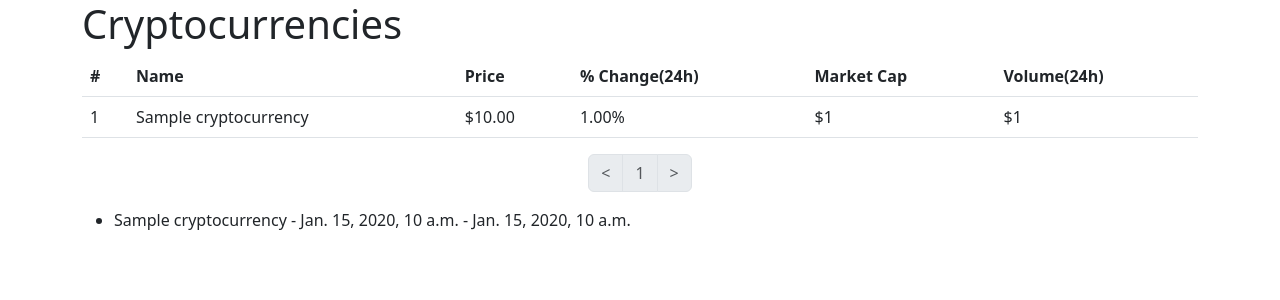
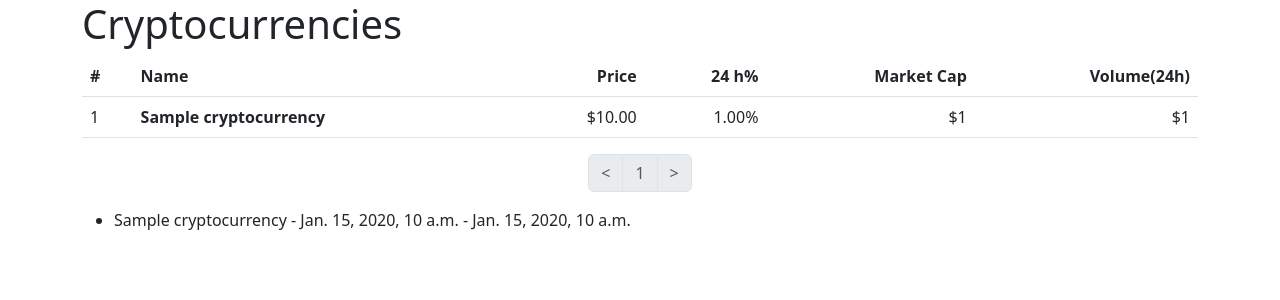
Before and after one commit to Ngel0/learning_API, a Django app: page / in a window 1280 px wide. Shown: the top 300 px of the page. Run offline with Django 4.2, Linux system fonts and the light colour scheme; tables that the repository leaves empty hold one stand-in row (values such as "Sample post").

Commit message:
changed text alignment inside the table

```diff
--- a/cryptodata/templates/cryptodata/cryptocurrency_list.html
+++ b/cryptodata/templates/cryptodata/cryptocurrency_list.html
@@ -1,5 +1,12 @@
 {% extends "base.html" %}
 {% block title %}Crypto Coins Prices{% endblock %}
+{% block head %}
+<style>
+.align-right {
+  text-align: right;
+}
+</style>
+{% endblock %}
 {% block content %}
 <h1>Cryptocurrencies</h1>
 {% if cryptocurrencies %}
@@ -8,10 +15,10 @@
             <tr>
                 <th scope="col">#</th>
                 <th scope="col">Name</th>
-                <th scope="col">Price</th>
-                <th scope="col">% Change(24h)</th>
-                <th scope="col">Market Cap</th>
-                <th scope="col">Volume(24h)</th>
+                <th scope="col" class="align-right">Price</th>
+                <th scope="col" class="align-right">24 h%</th>
+                <th scope="col" class="align-right">Market Cap</th>
+                <th scope="col" class="align-right">Volume(24h)</th>
             </tr>
         </thead>
         <tbody>
@@ -19,11 +26,11 @@
             {% for coin in cryptocurrencies %}
                 <tr>
                     <td>{{ forloop.counter }}</td>
-                    <td>{{ coin.name }}</td>
-                    <td>${{ coin.price|decimal_digits_format|add_commas }}</td>
-                    <td>{{ coin.percent_change|floatformat:2 }}%</td>
-                    <td>${{ coin.market_cap|floatformat:"0g" }}</td>
-                    <td>${{ coin.volume|floatformat:"0g" }}</td>
+                    <th scope="row">{{ coin.name }}</th>
+                    <td class="align-right">${{ coin.price|decimal_digits_format|add_commas }}</td>
+                    <td class="align-right">{{ coin.percent_change|floatformat:2 }}%</td>
+                    <td class="align-right">${{ coin.market_cap|floatformat:"0g" }}</td>
+                    <td class="align-right">${{ coin.volume|floatformat:"0g" }}</td>
                 </tr>
             {% endfor %}
         </tbody>
--- a/templates/base.html
+++ b/templates/base.html
@@ -8,6 +8,7 @@
     <script src="https://cdn.jsdelivr.net/npm/bootstrap@5.3.0/dist/js/bootstrap.bundle.min.js" integrity="sha384-geWF76RCwLtnZ8qwWowPQNguL3RmwHVBC9FhGdlKrxdiJJigb/j/68SIy3Te4Bkz" crossorigin="anonymous"></script>
 <!--    {% load static %}-->
 <!--    <link rel="stylesheet" href="{% static 'css/style.css' %}">-->
+    {% block head %}{% endblock %}
 </head>
 <body>
     <div class="container">
```
